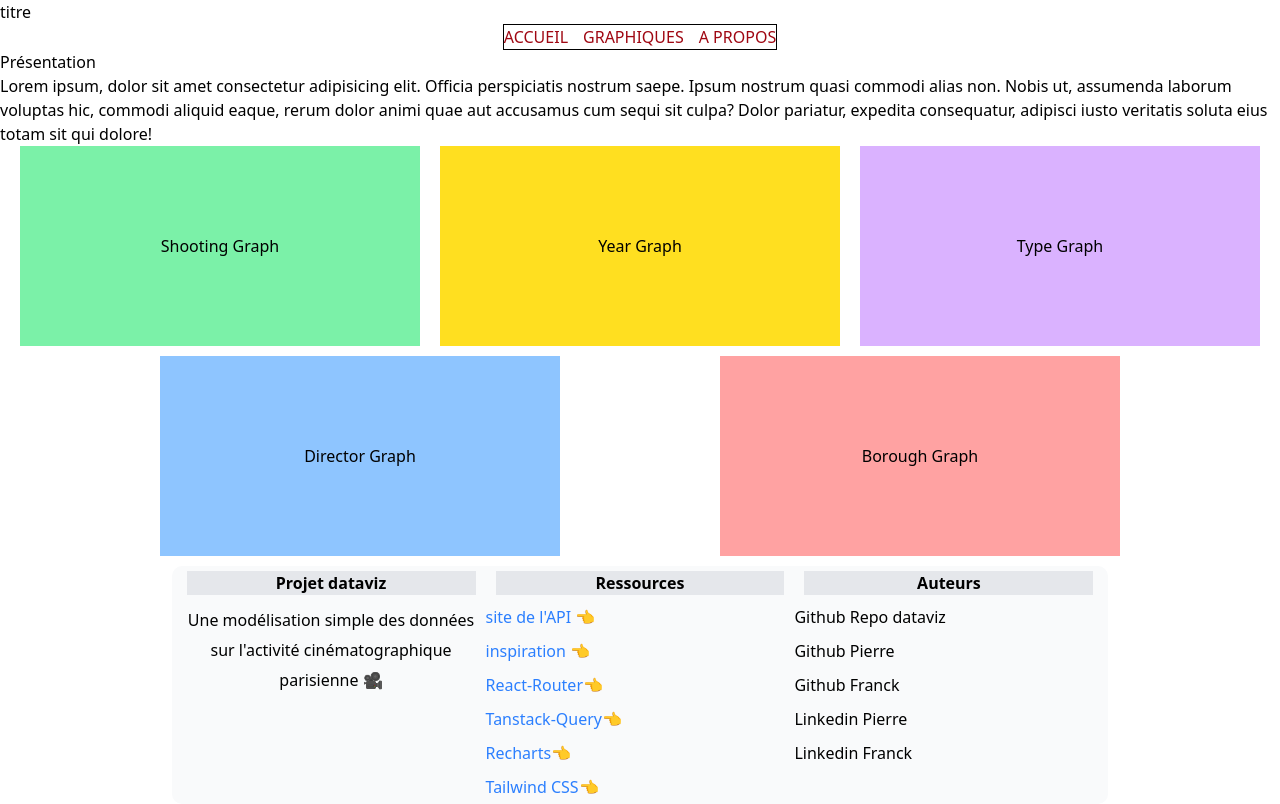
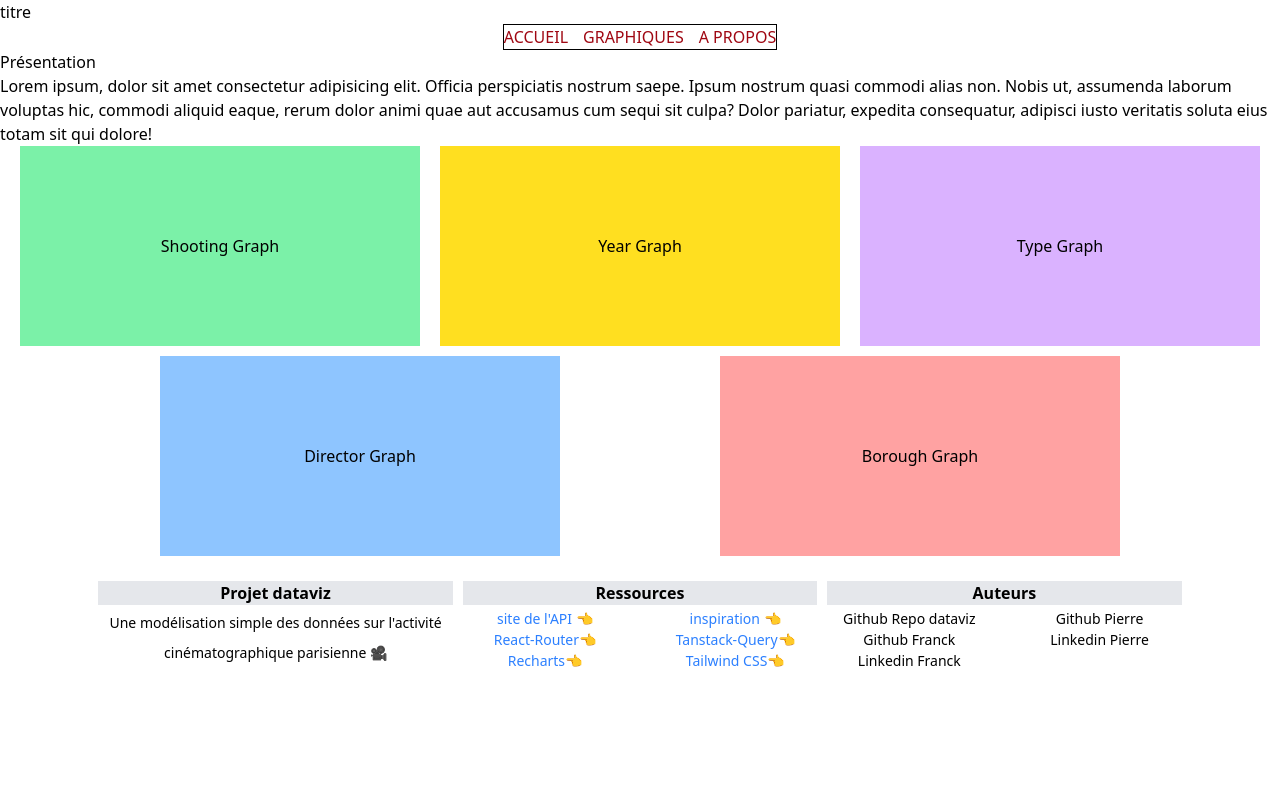
Before and after one commit to pierrelisandrumartin/dataviz, a React (Vite) app: page / in a window 1280 px wide. Built offline with nearby package versions, Linux system fonts and the light colour scheme.

Commit message:
footer_resizing_update

```diff
--- a/src/components/components_footer/Info.tsx
+++ b/src/components/components_footer/Info.tsx
@@ -1,14 +1,14 @@
 export default function Info() {
 
     return (
-        <div id="info_container" className="mx-auto mt-[10px] p-[5px] max-w-fit flex rounded-[10px] bg-gray-50 ">
+        <div id="info_container" className="mx-auto mt-[20px] p-[5px] max-w-fit h-[100px] flex ">
             <div className="flex-1 flex-col text-center ">
-                <h3 className="mb-[10px] mx-[10px] font-bold bg-gray-200 ">Projet dataviz</h3>
-                <p className="leading-[30px] ">Une modélisation simple des données sur l'activité cinématographique parisienne 🎥</p>
+                <h3 className="mb-[3px] mx-[5px] font-bold bg-gray-200 ">Projet dataviz</h3>
+                <p className="leading-[30px] text-[14px]">Une modélisation simple des données sur l'activité cinématographique parisienne 🎥</p>
             </div>
             <div className="flex-1 flex-col text-center ">
-                <h3 className="mb-[10px] mx-[10px] font-bold bg-gray-200 ">Ressources</h3>
-                <div id="ressources_container" className="flex flex-col items-start gap-[10px] ">
+                <h3 className="mb-[3px] mx-[5px] font-bold bg-gray-200 ">Ressources</h3>
+                <div id="ressources_container" className="grid grid-cols-2 gap-x-4 text-[14px]">
                     <a className="text-blue-500 cursor-pointer hover:font-bold " href="https://opendata.paris.fr/explore/dataset/lieux-de-tournage-a-paris/api/?disjunctive.type_tournage&disjunctive.nom_tournage&disjunctive.nom_realisateur&disjunctive.nom_producteur&disjunctive.ardt_lieu" target="_blank">site de l'API 👈</a>
                     <a className="text-blue-500 cursor-pointer hover:font-bold " href="https://dataviz-v2-ts.vercel.app/" target="_blank">inspiration 👈</a>
                     <a className="text-blue-500 cursor-pointer hover:font-bold " href="https://docs.google.com/presentation/d/1D5GxiUMO7HEx8IiVpkIbeAV8gCqWC8T6sQ8Q2UZcpdw/edit?slide=id.p#slide=id.p" target="_blank">React-Router👈</a>
@@ -18,8 +18,8 @@ export default function Info() {
                 </div>
             </div>
             <div className="flex-1 flex-col text-center">
-                <h3 className="mb-[10px] mx-[10px] font-bold bg-gray-200">Auteurs</h3>
-                <div id="auteurs_container" className="flex flex-col items-start gap-[10px]">
+                <h3 className="mb-[3px] mx-[5px] font-bold bg-gray-200">Auteurs</h3>
+                <div id="auteurs_container" className="grid grid-cols-2 gap-x-4 text-[14px]">
                     <a className="hover:font-bold" href="https://github.com/pierrelisandrumartin/dataviz" target="_blank">Github Repo dataviz</a>
                     <a className="hover:font-bold" href="https://github.com/pierrelisandrumartin" target="_blank">Github Pierre</a>
                     <a className="hover:font-bold" href="https://github.com/Ixibus" target="_blank">Github Franck</a>
```
